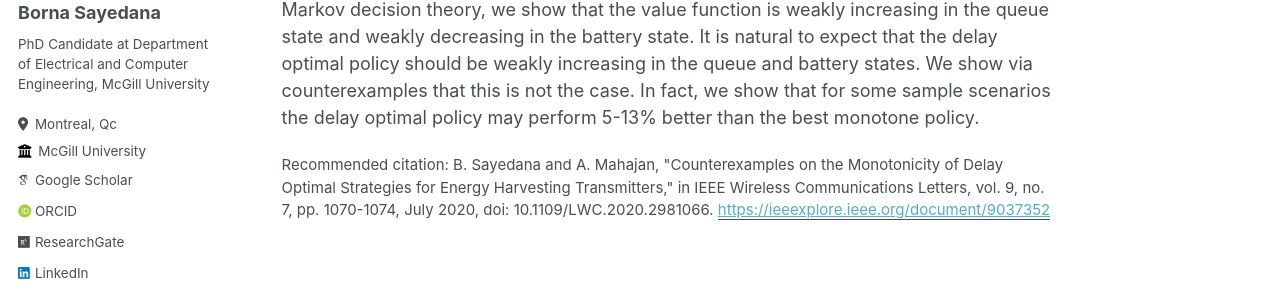
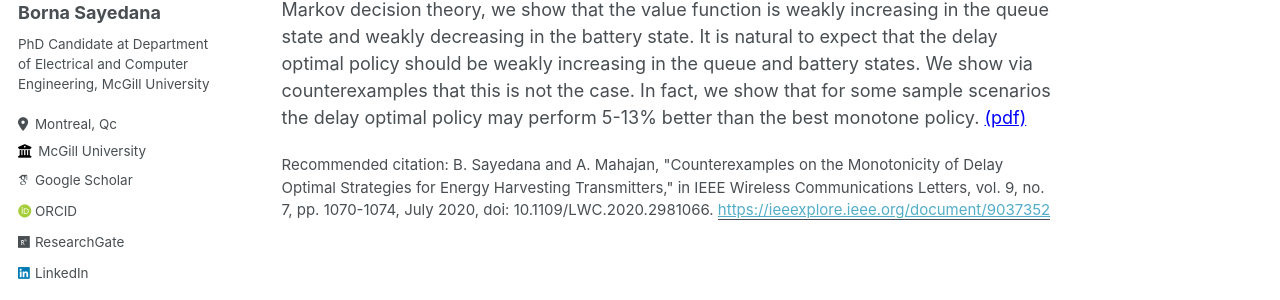
Before and after one commit to bornasayedana/bornasayedana.github.io, a Jekyll site: the page built from _publications/Counter_examples.md, in a window 1280 px wide and 1212 px high. Shown: the part 289-589 px from the top of the window. Built offline with Jekyll 4.4.1, drawn with Linux system fonts in a browser that asks for light colours; some web fonts are replaced.

Commit message:
Update Counter_examples.md

```diff
--- a/_publications/Counter_examples.md
+++ b/_publications/Counter_examples.md
@@ -9,4 +9,4 @@ paperurl: 'https://ieeexplore.ieee.org/document/9037352'
 citation: 'B. Sayedana and A. Mahajan, "Counterexamples on the Monotonicity of Delay Optimal Strategies for Energy Harvesting Transmitters," in IEEE Wireless Communications Letters, vol. 9, no. 7, pp. 1070-1074, July 2020, doi: 10.1109/LWC.2020.2981066.'
 ---
 
-We consider cross-layer design of delay optimal transmission strategies for energy harvesting transmitters where the data and energy arrival processes are stochastic. Using Markov decision theory, we show that the value function is weakly increasing in the queue state and weakly decreasing in the battery state. It is natural to expect that the delay optimal policy should be weakly increasing in the queue and battery states. We show via counterexamples that this is not the case. In fact, we show that for some sample scenarios the delay optimal policy may perform 5-13% better than the best monotone policy.
+We consider cross-layer design of delay optimal transmission strategies for energy harvesting transmitters where the data and energy arrival processes are stochastic. Using Markov decision theory, we show that the value function is weakly increasing in the queue state and weakly decreasing in the battery state. It is natural to expect that the delay optimal policy should be weakly increasing in the queue and battery states. We show via counterexamples that this is not the case. In fact, we show that for some sample scenarios the delay optimal policy may perform 5-13% better than the best monotone policy. <a href="https://bornasayedana.github.io/public-files/Counterexamples.pdf" style="color: blue; text-decoration: underline;">(pdf)</a>
```
